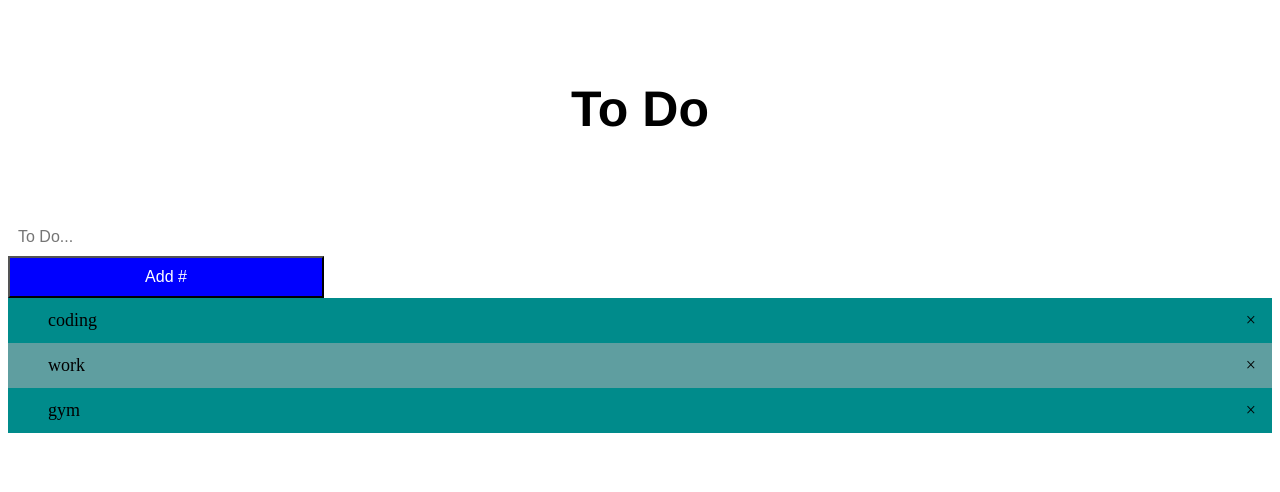
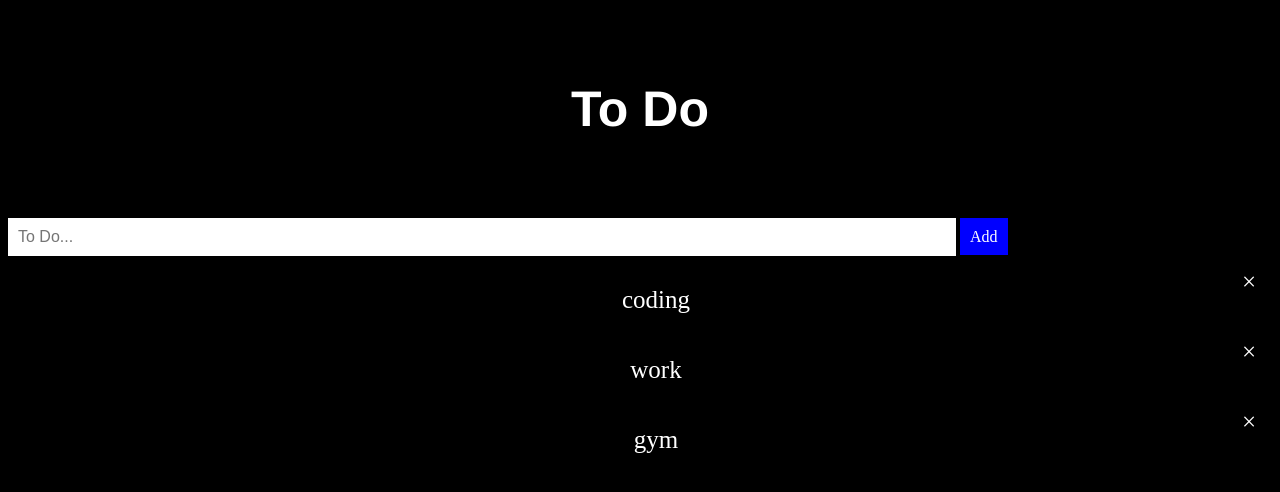
Before and after one commit to alliedBspex/to-do-js, a plain HTML site: page index.html in a window 1280 px wide. Drawn offline with Linux system fonts and the light colour scheme.

Commit message:
Add files via upload

```diff
--- a/index.html
+++ b/index.html
@@ -7,10 +7,10 @@
         <title>JS To Do List</title>
     </head>
     <body>
-        <div>
+        <div class="container">
             <h3 class="header">To Do</h3>
             <input type="text" id="input" placeholder="To Do...">
-            <button class="addBtn">Add #</button>
+            <span class="addBtn">Add</span>
         </div>
 
         <ul id="todos">
--- a/style.css
+++ b/style.css
@@ -1,5 +1,13 @@
+body {
+    background: black;
+}
+
 * {
     box-sizing: border-box;
+}
+
+h3 {
+    color: white;
 }
 
 ul {
@@ -10,31 +18,34 @@ ul {
 ul li {
     cursor: pointer;
     position: relative;
-    padding: 12px 8px 12px 40px;
-    background: cadetblue;
-    font-size: 18px;
+    color: white;
+    background-color: black;
+    padding: 30px 8px 12px 40px;
+    font-size: 25px;
     transition: 0.2s;
+    text-align: center;
 }
 
 ul li:nth-child(odd) {
-    background: darkcyan;
+    background-color: black;
 }
+
 
 ul li:hover {
     /* change color when hovering over */
-    background: #ddd;
+    background: none;
 }
 
 ul li.checked {
-    background: #888;
-    color: #fff;
+    background: none;
+    color: lightsalmon;
     text-decoration: line-through;
 }
 
 ul li.checked::before {
     content: '';
     position: absolute;
-    border-color: #fff;
+    border-color:  lightsalmon;
     border-style: solid;
     border-width: 0 2px 2px 0;
     top: 10px;
```
Also changed, not shown: 1 other file.
